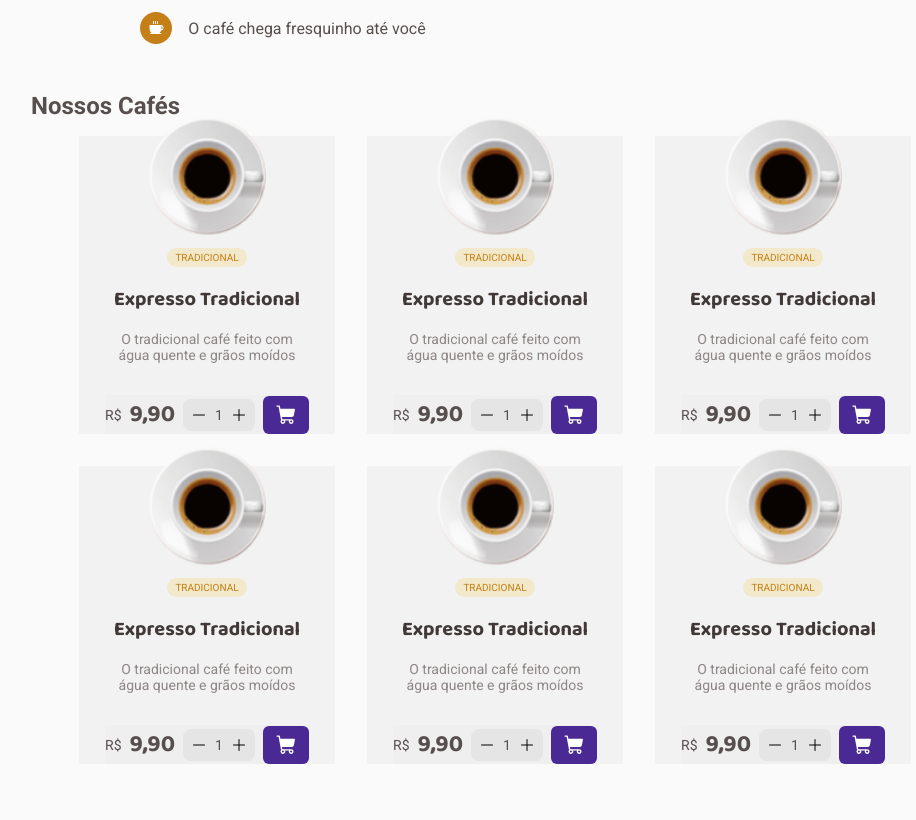
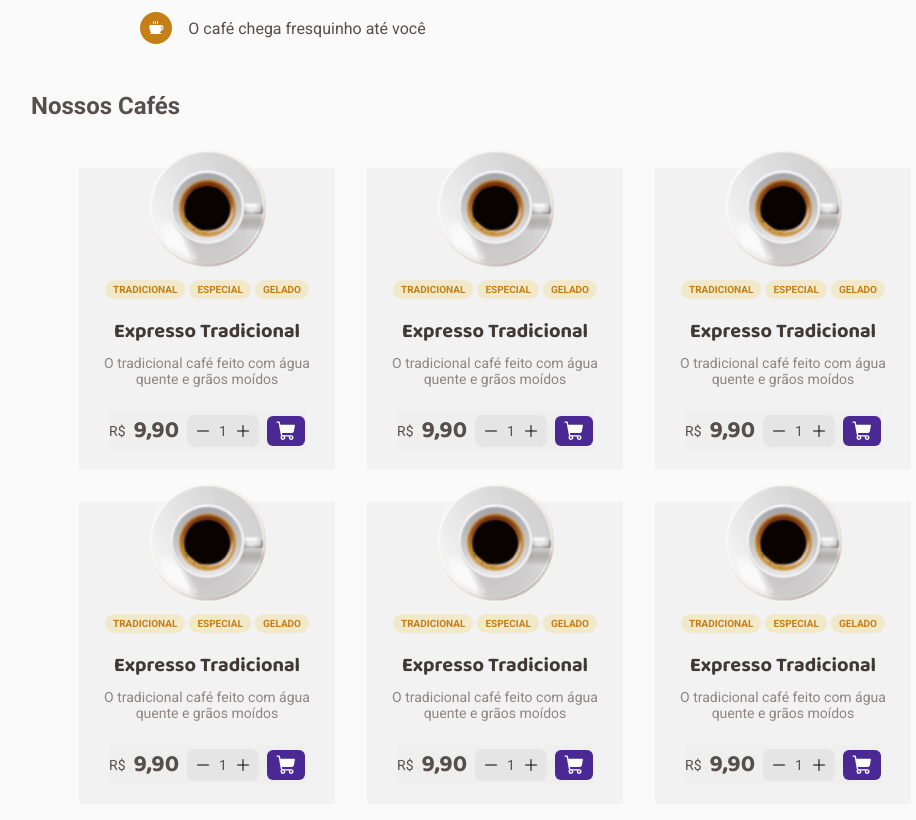
Before and after one commit to caiolemedev/Rocketseat_Desafios_CoffeDelivery, a React (Vite) app in the folder CoffeeDelivery/: page / in a window 1280 px wide. Shown: the part 660-1480 px from the top of the page, without its empty margins (129-1045 px from the left). Before the commit the page ends 1424 px from the top, so only its background shows below. Built offline with nearby package versions, Linux system fonts and the light colour scheme.

Commit message:
finishing coffecard style
finishing coffecard style

```diff
--- a/CoffeeDelivery/src/pages/Home/components/CoffeeCard/index.tsx
+++ b/CoffeeDelivery/src/pages/Home/components/CoffeeCard/index.tsx
@@ -1,13 +1,17 @@
 import { Plus, Minus, ShoppingCart } from '@phosphor-icons/react'
 import expresso from '../../../../assets/expresso.png'
 
-import { CoffeeButtonContainer, CoffeeCart, CoffeeCountainer, CoffeePlusMinus } from './styles'
+import { CoffeeButtonContainer, CoffeeCart, CoffeeCountainer, CoffeePlusMinus, CoffeeTypeContainer } from './styles'
 
 export function CoffeeCard() {
   return (
     <CoffeeCountainer>
       <img src={expresso} alt="expresso" />
-      <p className='CoffeeType'>TRADICIONAL</p>
+      <CoffeeTypeContainer>
+        <span className='CoffeeType'>TRADICIONAL</span>
+        <span className='CoffeeType'>ESPECIAL</span>
+        <span className='CoffeeType'>GELADO</span>
+      </CoffeeTypeContainer>
       <p className='CoffeeName'>Expresso Tradicional</p>
       <p className='CoffeeDescription'>O tradicional café feito com água quente e grãos moídos</p>
 
--- a/CoffeeDelivery/src/pages/Home/components/CoffeeCard/styles.ts
+++ b/CoffeeDelivery/src/pages/Home/components/CoffeeCard/styles.ts
@@ -9,22 +9,13 @@ export const CoffeeCountainer = styled.div`
   justify-content: center;
   flex-direction: column;
   flex-wrap: wrap;
-  padding: 0 1.25rem 0 1.25rem;
+  padding: 0 1.25rem 1.25rem 1.25rem;~
+
+  border-radius: 20rem;
 
   img {
     margin-top: -1.25rem;
     width: 7.5rem;
-  }
-
-  .CoffeeType {
-    background: ${props => props.theme["yellow-light"]};
-
-    margin-top: 0.75rem;
-    padding: 0.25rem 0.5rem;
-    border-radius: 3rem;
-
-    font-size: 0.625rem;
-    color: ${props => props.theme["yellow-dark"]};
   }
 
   .CoffeeName {
@@ -40,8 +31,27 @@ export const CoffeeCountainer = styled.div`
     margin-top: 0.5rem;
     font-size: 0.875rem;
     text-align: center;
-    padding: 0.5rem;
     color: ${props => props.theme["base-label"]};
+  }
+`
+
+export const CoffeeTypeContainer = styled.div`
+  display: flex;
+  align-items: center;
+  justify-content: center;
+  flex-wrap: wrap;
+  gap: 0.25rem;
+
+  .CoffeeType {
+    background: ${props => props.theme["yellow-light"]};
+
+    margin-top: 0.75rem;
+    padding: 0.25rem 0.5rem;
+    border-radius: 3rem;
+
+    font-size: 0.625rem;
+    font-weight: 800;
+    color: ${props => props.theme["yellow-dark"]};
   }
 `
 
@@ -83,7 +93,7 @@ export const CoffeeCart = styled.div`
   display: flex;
   align-items: center;
   justify-content: center;
-  padding: 0.5rem 0.75rem;
+  padding: 0.25rem 0.5rem;
 
   background: ${props => props.theme["purple-dark"]};
   border-radius: 6px;
--- a/CoffeeDelivery/src/pages/Home/styles.ts
+++ b/CoffeeDelivery/src/pages/Home/styles.ts
@@ -60,7 +60,8 @@ export const HomeCoffeeListCountainer = styled.div`
 `
 
 export const HomeCoffeeList = styled.div`
-  margin-top: 1rem;
+  margin-top: 3rem;
+  margin-bottom: 5rem;
   display: flex;
   flex-wrap: wrap;
   align-items: center;
```
